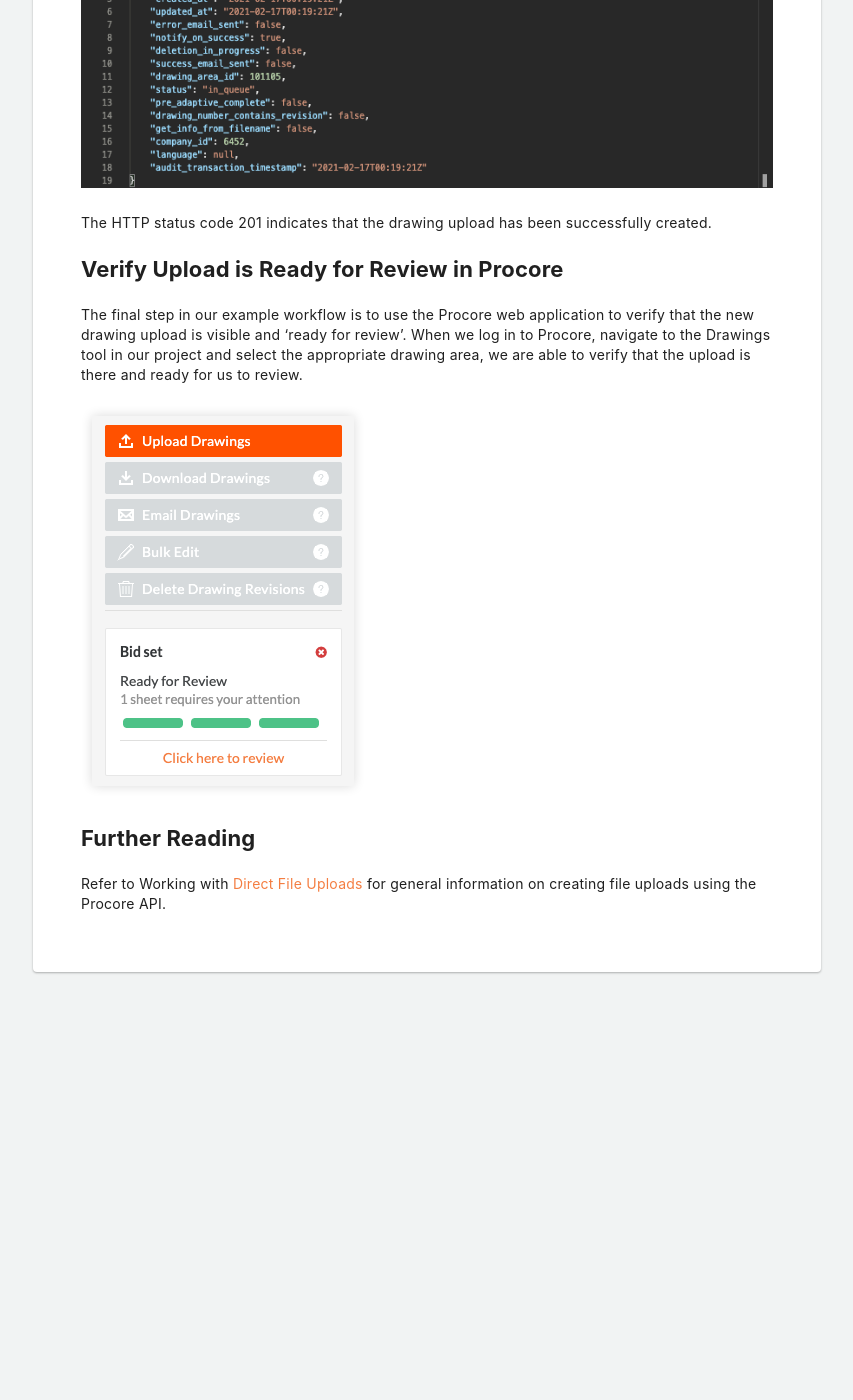
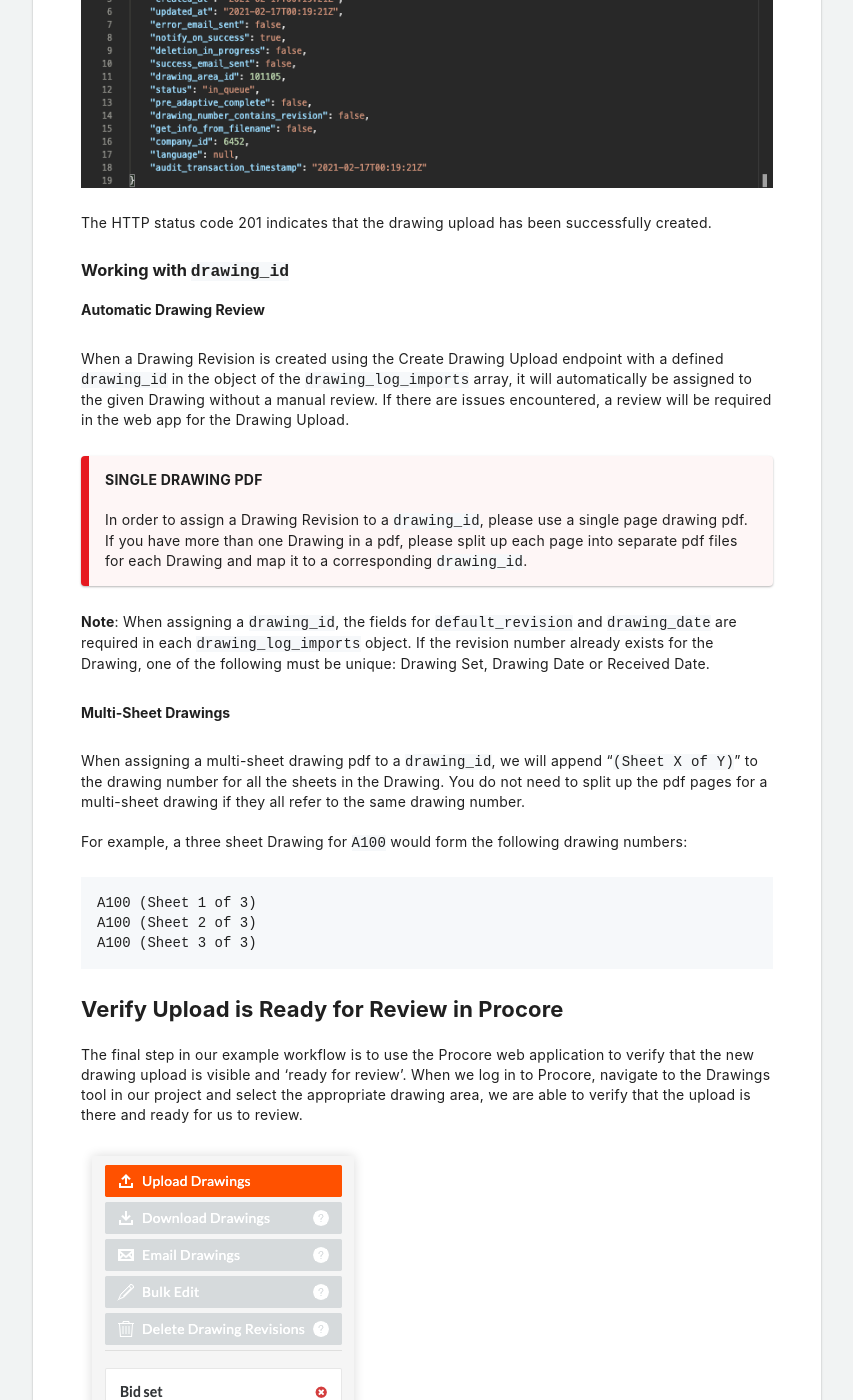
Before and after one commit to procore/documentation, a Jekyll site: the page built from tutorials/tutorial_direct_drawing_uploads.md, in a window 1280 px wide and 1400 px high, scrolled down 4241 px. Shown: the whole window, without its empty margins (411-1264 px from the left). Built offline with Jekyll 4.4.1, drawn with Linux system fonts in a browser that asks for light colours; before the commit the page ends 5261 px from its top, so only the background shows below that.

Commit message:
Add section for working with drawing_id

````diff
--- a/tutorials/tutorial_direct_drawing_uploads.md
+++ b/tutorials/tutorial_direct_drawing_uploads.md
@@ -74,6 +74,30 @@ For simplicity, we’ll use just one file in our example.
 
 The HTTP status code 201 indicates that the drawing upload has been successfully created.
 
+### Working with `drawing_id`
+
+#### Automatic Drawing Review
+
+When a Drawing Revision is created using the Create Drawing Upload endpoint with a defined `drawing_id` in the object of the `drawing_log_imports` array, it will automatically be assigned to the given Drawing without a manual review. If there are issues encountered, a review will be required in the web app for the Drawing Upload.
+
+> **SINGLE DRAWING PDF**
+>
+> In order to assign a Drawing Revision to a `drawing_id`, please use a single page drawing pdf. If you have more than one Drawing in a pdf, please split up each page into separate pdf files for each Drawing and map it to a corresponding `drawing_id`.
+
+**Note**: When assigning a `drawing_id`, the fields for `default_revision` and `drawing_date` are required in each `drawing_log_imports` object. If the revision number already exists for the Drawing, one of the following must be unique: Drawing Set, Drawing Date or Received Date.
+
+#### Multi-Sheet Drawings
+
+When assigning a multi-sheet drawing pdf to a `drawing_id`, we will append "`(Sheet X of Y)`" to the drawing number for all the sheets in the Drawing. You do not need to split up the pdf pages for a multi-sheet drawing if they all refer to the same drawing number.
+
+For example, a three sheet Drawing for `A100` would form the following drawing numbers:
+
+```
+A100 (Sheet 1 of 3)
+A100 (Sheet 2 of 3)
+A100 (Sheet 3 of 3)
+```
+
 ## Verify Upload is Ready for Review in Procore
 
 The final step in our example workflow is to use the Procore web application to verify that the new drawing upload is visible and ‘ready for review’.
````
